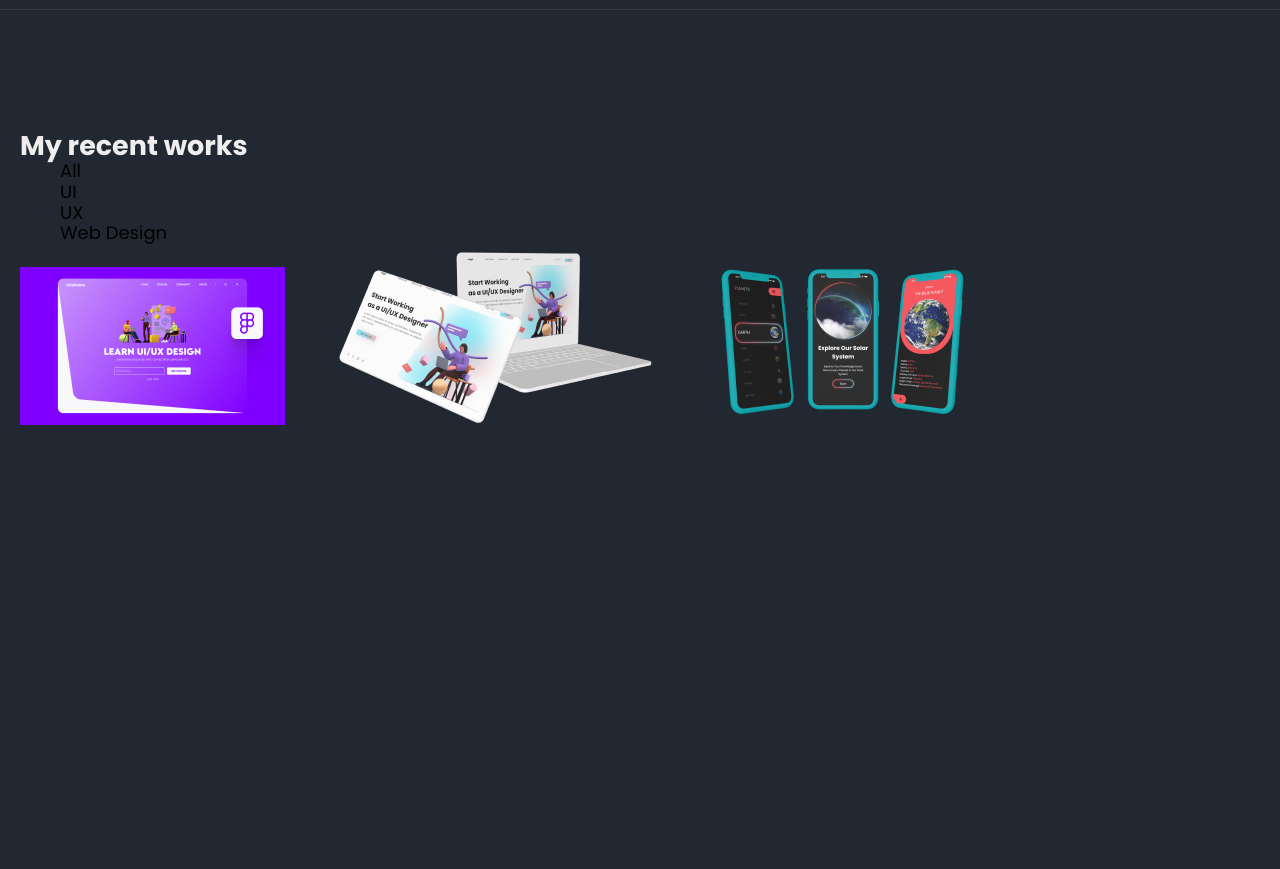
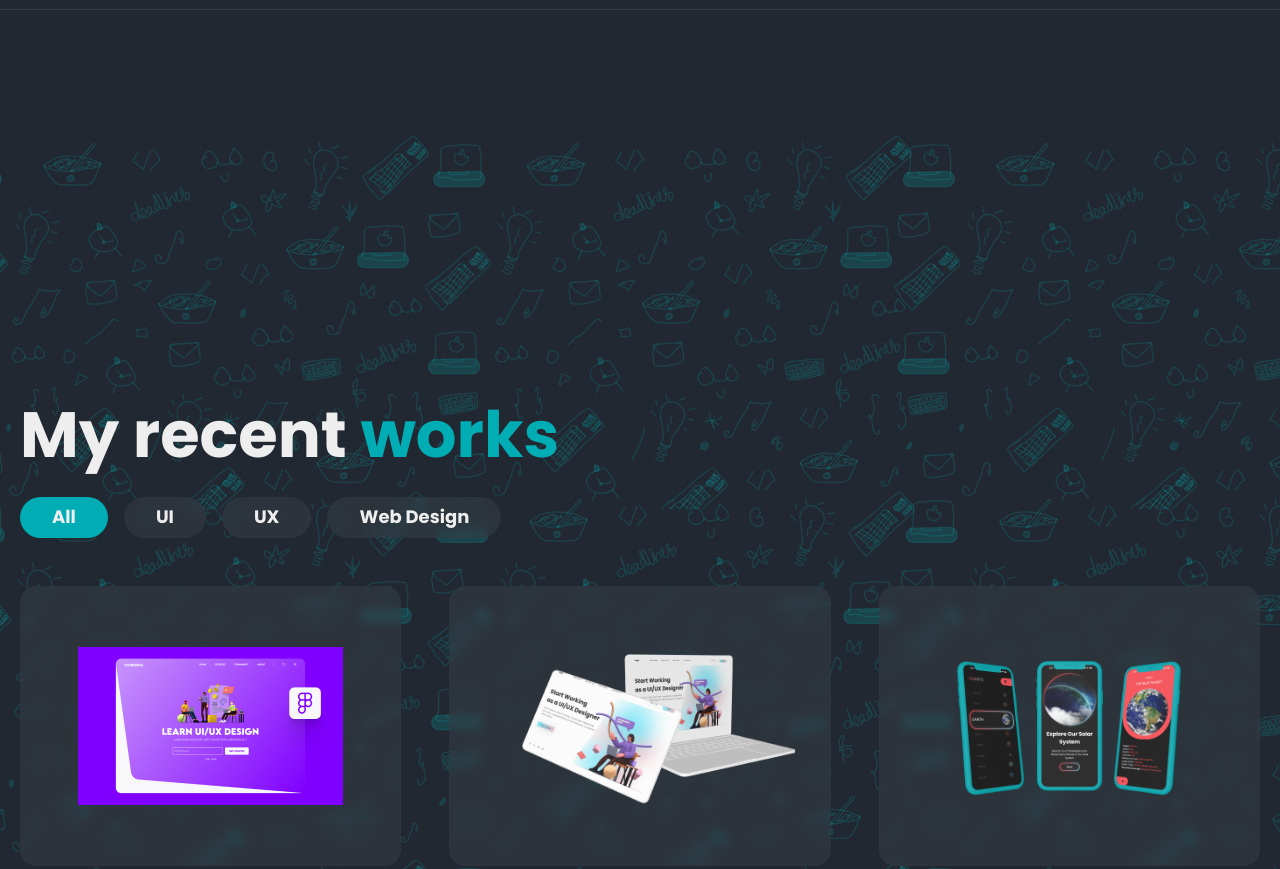
Before and after one commit to XComatoseX/DesignerLanding-WebSite, a plain HTML site: page index.html in a window 1280 px wide. Shown: the part 1840-2709 px from the top of the page. Before the commit the page ends 2271 px from the top, so only its background shows below. Drawn offline with nearby package versions, Linux system fonts and the light colour scheme.

Commit message:
⚡ CSS Recent works

```diff
--- a/css/style.css
+++ b/css/style.css
@@ -25,6 +25,7 @@ a{
 }
 button{
   padding: 0;
+  margin: 0;
   border: none;
   background-color: transparent;
 }
@@ -53,6 +54,12 @@ body{
   margin: 0 auto;
   padding-left: 20px;
   padding-right: 20px;
+}
+
+/* Title style */
+.title{
+  font-weight: 700;
+  font-size: 64px;
 }
 
 /* Header */
@@ -156,8 +163,6 @@ body{
   margin-bottom: 40px; */
 }
 .aboutme__title{
-  font-weight: 700;
-  font-size: 64px;
   margin-bottom: 30px;
 }
 .aboutme__title span{
@@ -187,3 +192,59 @@ body{
   left: 355px;
   top: -20px;
 }
+
+/* My works */
+.works{
+  background-image: url(../images/works-bg.svg);
+  background-position: center;
+  background-repeat: no-repeat;
+  background-size: cover;
+  padding-bottom: 270px;
+}
+
+.works__title{
+  padding-top: 268px;
+  margin-bottom: 25px;
+}
+.works__title span{
+  color: #00ADB5;
+}
+
+.works__list{
+  display: flex;
+  padding: 0;
+  gap: 16px;
+}
+.works__btn{
+  backdrop-filter: blur(8px);
+  font-weight: 700;
+  font-size: 18px;
+  border-radius: 24px;
+  padding: 10px 32px;
+  color: #EEEEEE;
+  background: rgba(57, 62, 70, 0.5);
+  cursor: pointer;
+}
+.works__btn--active{
+  background-color: #00ADB5;
+}
+
+.works__exemple{
+  display: grid;
+  grid-template-columns: repeat(3, 1fr);
+  gap: 48px;
+}
+.works__exemple-img{
+  max-height: 158px;
+  object-fit: cover;
+}
+.works__exemple-item{
+  margin-top: 48px;
+  min-height: 280px;
+  display: flex;
+  justify-content: center;
+  align-items: center;
+  background: rgba(57, 62, 70, 0.5);
+  backdrop-filter: blur(4px);
+  border-radius: 16px;
+}
```
